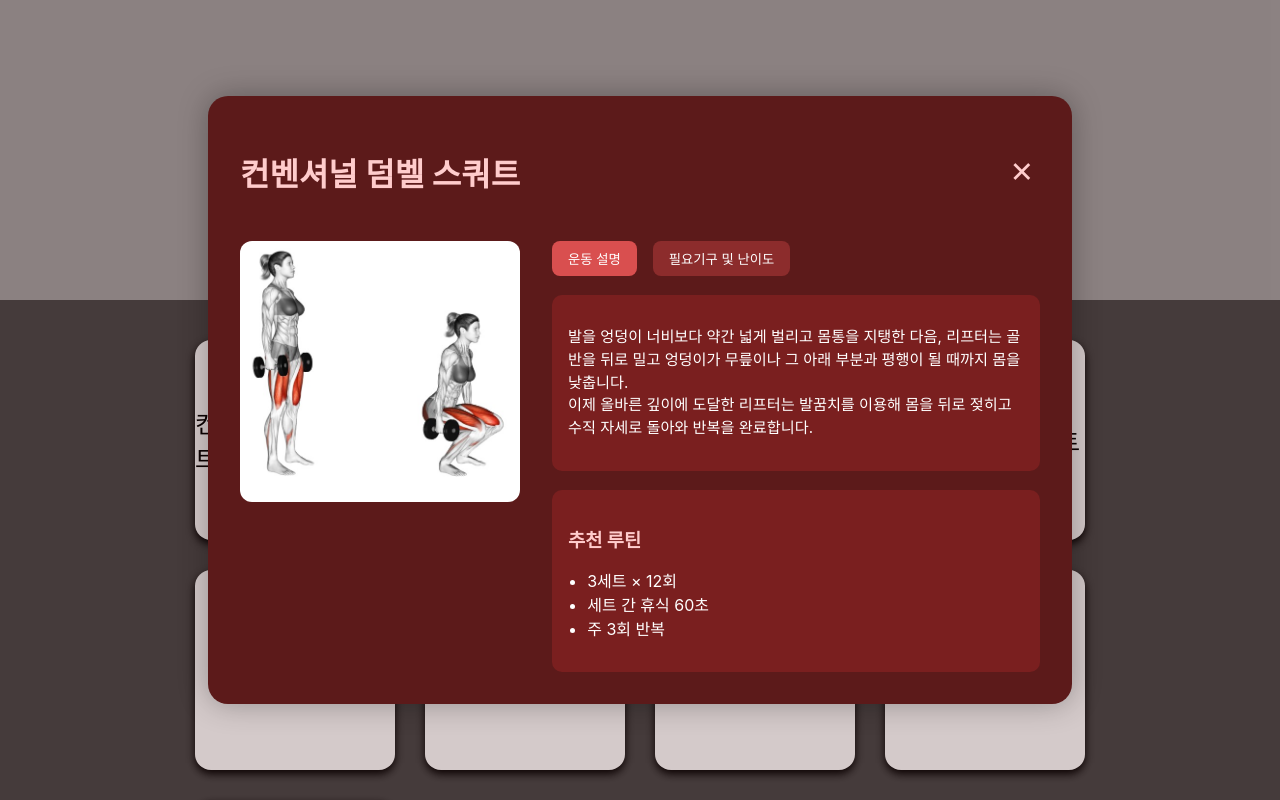
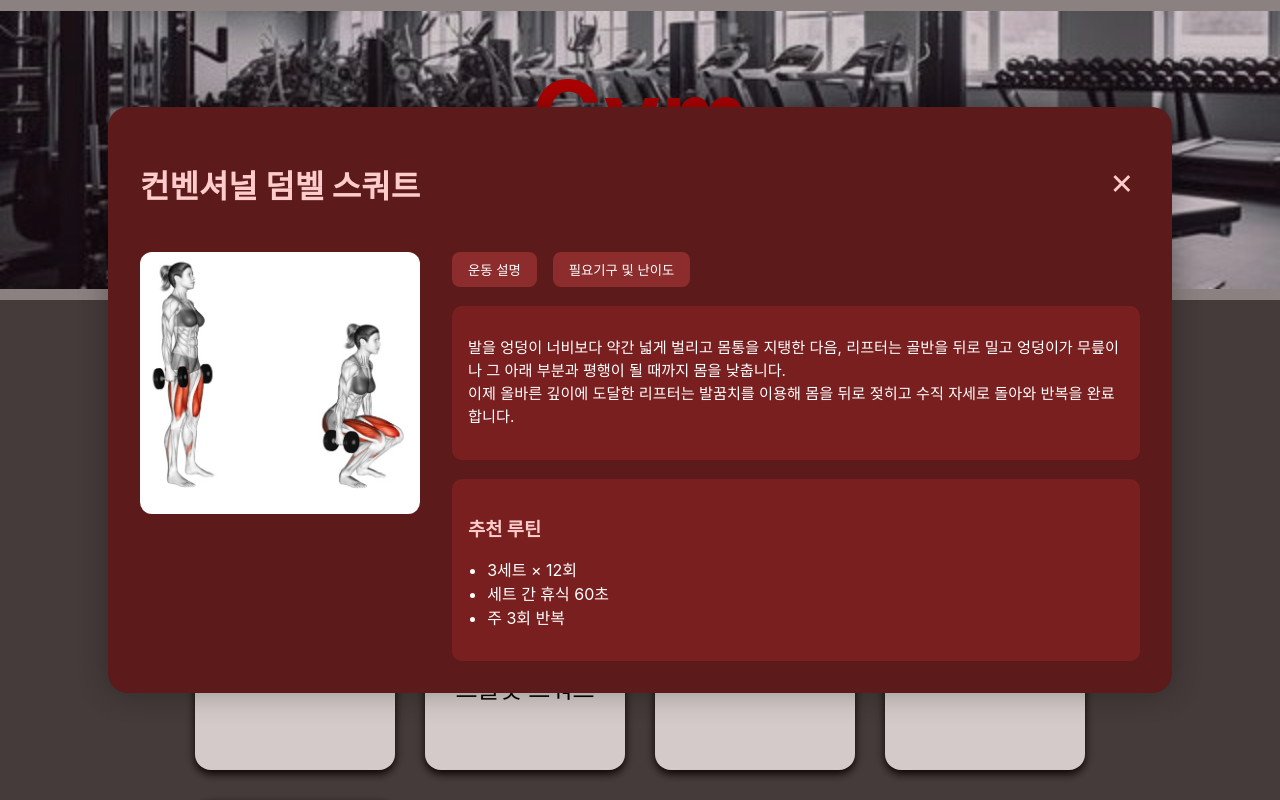
Before and after one commit to kang162002/fitshare, a React (Create React App) app: page / in a window 1280 px wide. Both pictures are taken after a click on the element "컨벤셔널 덤벨 스쿼트". Shown: the top 800 px of the page. Built offline with nearby package versions, Linux system fonts and the light colour scheme.

Commit message:
메뉴 문구 및 설명 추가, 데이터 줄바꿈 추가가

```diff
--- a/src/workout/Workout_gym.css
+++ b/src/workout/Workout_gym.css
@@ -1,27 +1,35 @@
 .workout-header {
     height: 300px;
-    background-size: cover;
+    background-size: contain;
+    background-repeat: no-repeat;
     background-position: center;
-    background-color: #a3a3a3; /* 상단 배경색 추가 */
+    background-color: #a3a3a3;
+    background-image: url('../../public/images/workout_gym_main.jpg');
     display: flex;
+    flex-direction: column;
     justify-content: center;
     align-items: center;
     font-size: 48px;
     font-weight: bold;
+    color: rgb(205, 2, 2);
+}
+
+.workout-header * {
+    margin: 0;
 }
 
 .workout-container {
     display: flex;
-    justify-content: center; /* 화면 중앙 정렬 */
-    padding: 40px 20px; /* 위아래 여백 */
+    justify-content: center;
+    padding: 40px 20px;
     background-color: rgb(73, 73, 73);
 }
 
 .workout-grid {
     display: grid;
-    grid-template-columns: repeat(4, 1fr); /* 4열 그리드 */
-    gap: 30px; /* 카드 간격 */
-    width: fit-content; /* 내용에 맞게 크기 조절 */
+    grid-template-columns: repeat(4, 1fr);
+    gap: 30px;
+    width: fit-content;
 }
 
 .workout-card {
@@ -31,17 +39,19 @@
     background-image: none;
     background-size: cover;
     border-radius: 16px;
-    box-shadow: 0 4px 8px rgba(0, 0, 0, 1); /* 그림자 추가 */
+    box-shadow: 0 4px 8px rgba(0, 0, 0, 1);
     display: flex;
     justify-content: center;
     align-items: center;
     font-size: 24px;
-    transition: all 0.3s ease; /* 부드러운 호버 효과 */
+    transition: all 0.3s ease;
     cursor: pointer;
+    white-space: pre-line;
+    text-align: center;
 }
 
 .workout-card:hover {
-    transform: translateY(-8px); /* 살짝 위로 이동 */
-    box-shadow: 0 12px 20px rgba(0, 0, 0, 0.2); /* 그림자 강조 */
+    transform: translateY(-8px);
+    box-shadow: 0 12px 20px rgba(0, 0, 0, 0.2);
     background-image: url("../../public/images/squat_icon.jpg");
 }
--- a/src/workout/Workout_gym.js
+++ b/src/workout/Workout_gym.js
@@ -13,7 +13,10 @@ function Workout_gym() {
 
     return (
         <>
-            <div className='workout-header'>운동 그리드</div>
+            <div className='workout-header'>
+                <h1>Gym</h1>
+                <p>체육관에서 할 수 있는 운동 모음</p>
+            </div>
             <div className='workout-container'>
                 <div className='workout-grid'>
                     {workoutDatas.map((name, index)=>{
--- a/src/workout/components/WorkoutModal.css
+++ b/src/workout/components/WorkoutModal.css
@@ -15,7 +15,7 @@
 .workout-modal-box {
     background-color: #5c1a1a;
     color: #fff;
-    width: 800px;
+    width: 1000px;
     border-radius: 20px;
     box-shadow: 0 0 30px rgba(0, 0, 0, 0.3);
     padding: 2rem;
@@ -29,12 +29,12 @@
     margin-bottom: 1.5rem;
 }
 
-.exercise-title {
+.workout-exercise-title {
     font-size: 2rem;
     color: #ffcccc;
 }
 
-.close-button {
+.workout-modal-close-button {
     background: none;
     border: none;
     font-size: 1.8rem;
@@ -43,7 +43,7 @@
     transition: transform 0.2s ease;
 }
 
-.close-button:hover {
+.workout-modal-close-button:hover {
     transform: scale(1.2);
 }
 
@@ -53,26 +53,25 @@
     flex-wrap: wrap;
 }
 
-.image-area img {
+.workout-image-area img {
     width: 280px;
     height: auto;
     border-radius: 12px;
-    /* background-color: rgba(255, 255, 255, 0.1); */
 }
 
-.info-area {
+.workout-info-area {
     flex: 1;
     display: flex;
     flex-direction: column;
     gap: 1.2rem;
 }
 
-.tabs {
+.workout-tabs {
     display: flex;
     gap: 1rem;
 }
 
-.tab {
+.workout-tab {
     padding: 0.5rem 1rem;
     border: none;
     background-color: #8c2c2c;
@@ -82,15 +81,15 @@
     transition: background-color 0.2s;
 }
 
-.tab:hover {
+.workout-tab:hover {
     background-color: #a33a3a;
 }
 
-.tab.active {
+.workout-tab.active {
     background-color: #d94f4f;
 }
 
-.tab-content {
+.workout-tab-content {
     background-color: #7a1f1f;
     padding: 1rem;
     border-radius: 10px;
@@ -98,22 +97,22 @@
     line-height: 1.5;
 }
 
-.routine {
+.workout-routine {
     background-color: #7a1f1f;
     padding: 1rem;
     border-radius: 10px;
 }
 
-.routine h3 {
+.workout-routine h3 {
     margin-bottom: 0.5rem;
     color: #ffcccc;
 }
 
-.routine ul {
+.workout-routine ul {
 
     padding-left: 1.2rem;
 }
 
-.text-line-break {
+.workout-text-line-break {
     white-space: pre-line;
 }
--- a/src/workout/components/WorkoutModal.js
+++ b/src/workout/components/WorkoutModal.js
@@ -14,41 +14,41 @@ function WorkoutModal({ closeModal, workoutData }) {
         <div className="workout-modal-fullscreen">
             <div className="workout-modal-box">
                 <div className="workout-modal-header">
-                    <h1 className="exercise-title">{workoutData.title}</h1>
-                    <button className="close-button" onClick={closeModal}>✕</button>
+                    <h1 className="workout-exercise-title">{workoutData.title}</h1>
+                    <button className="workout-modal-close-button" onClick={closeModal}>✕</button>
                 </div>
 
                 <div className="workout-modal-body">
-                    <div className="image-area">
+                    <div className="workout-image-area">
                         <img src={workoutData.imgPath}/>
                     </div>
 
-                    <div className="info-area">
-                        <div className="tabs">
+                    <div className="workout-info-area">
+                        <div className="workout-tabs">
                             <button
-                                className='tab active'
+                                className='workout-tab workout-active'
                                 id='workout-modal-information-tab'
                                 onClick={() => {
                                     info_tab = document.getElementById('workout-modal-information-tab');
                                     level_tab = document.getElementById('workout-modal-level-tab');
                                     if(currentTab==1)
-                                        level_tab.classList.remove('active');
-                                    info_tab.classList.add('active');
+                                        level_tab.classList.remove('workout-active');
+                                    info_tab.classList.add('workout-active');
                                     setCurrentTab(0);
                                 }}
                             >
                                 운동 설명
                             </button>
                             <button
-                                className='tab'
+                                className='workout-tab'
                                 id='workout-modal-level-tab'
 
                                 onClick={() => {
                                     info_tab = document.getElementById('workout-modal-information-tab');
                                     level_tab = document.getElementById('workout-modal-level-tab');
                                     if(currentTab==0)
-                                        info_tab.classList.remove('active');
-                                    level_tab.classList.add('active');
+                                        info_tab.classList.remove('workout-active');
+                                    level_tab.classList.add('workout-active');
                                     setCurrentTab(1);
                                 }}
                             >
@@ -56,10 +56,10 @@ function WorkoutModal({ closeModal, workoutData }) {
                             </button>
                         </div>
 
-                        <div className="tab-content">
+                        <div className="workout-tab-content">
                             {
                                 currentTab == 0 &&
-                                (<p className='text-line-break'>{workoutData.content}</p>)
+                                (<p className='workout-text-line-break'>{workoutData.content}</p>)
                             }
                             {
                                 currentTab == 1 &&
@@ -67,7 +67,7 @@ function WorkoutModal({ closeModal, workoutData }) {
                             }
                         </div>
 
-                        <div className="routine">
+                        <div className="workout-routine">
                             <h3>추천 루틴</h3>
                             <ul>
                                 <li>3세트 × 12회</li>
--- a/src/workout/data/workoutData.js
+++ b/src/workout/data/workoutData.js
@@ -1,7 +1,7 @@
 let workoutData = [
     {
         id: 'wo000',
-        title: "컨벤셔널 덤벨 스쿼트",
+        title: "컨벤셔널 덤벨 \n스쿼트",
         content: "발을 엉덩이 너비보다 약간 넓게 벌리고 몸통을 지탱한 다음, 리프터는 골반을 뒤로 밀고 엉덩이가 무릎이나 그 아래 부분과 평행이 될 때까지 몸을 낮춥니다.\n이제 올바른 깊이에 도달한 리프터는 발꿈치를 이용해 몸을 뒤로 젖히고 수직 자세로 돌아와 반복을 완료합니다.",
         imgPath: '/images/conventional_dumbbell_squat.jpg',
         tool: "덤벨",
@@ -46,7 +46,7 @@ let workoutData = [
     },
     {
         id: 'wo005',
-        title: "덤벨 불가리안 스플릿 스쿼트",
+        title: "덤벨 불가리안 \n스플릿 스쿼트",
         content: "불가리안 스플릿 스쿼트를 반복하려면, 리프터는 벤치에서 반대쪽을 바라보고 서서 한 발을 벤치 뒤에 올려놓습니다. 반대쪽 발은 뒷다리가 뒤로 쭉 뻗어질 정도로 충분히 앞으로 내딛어야 합니다. \n덤벨 한 쌍을 잡은 상태에서 코어를 수축하고 척추는 중립 자세를 유지하며 양쪽 무릎을 동시에 굽힙니다. 이 동작은 양쪽 무릎이 90도 굴곡될 때까지 계속해야 합니다. \n적절한 깊이에 도달하면, 리프터는 남은 한쪽 발꿈치를 사용하여 시작 위치로 돌아갑니다. 반대쪽 다리로 이 동작을 반복하는 것을 잊지 마세요.",
         imgPath: '/images/dumbbell_bulgarian_split_squat.jpg',
         tool: "덤벨",
```
Also changed, not shown: public/images/hometraining_exercises_image.jpg (added), public/images/workout_gym_main.jpg (added).
